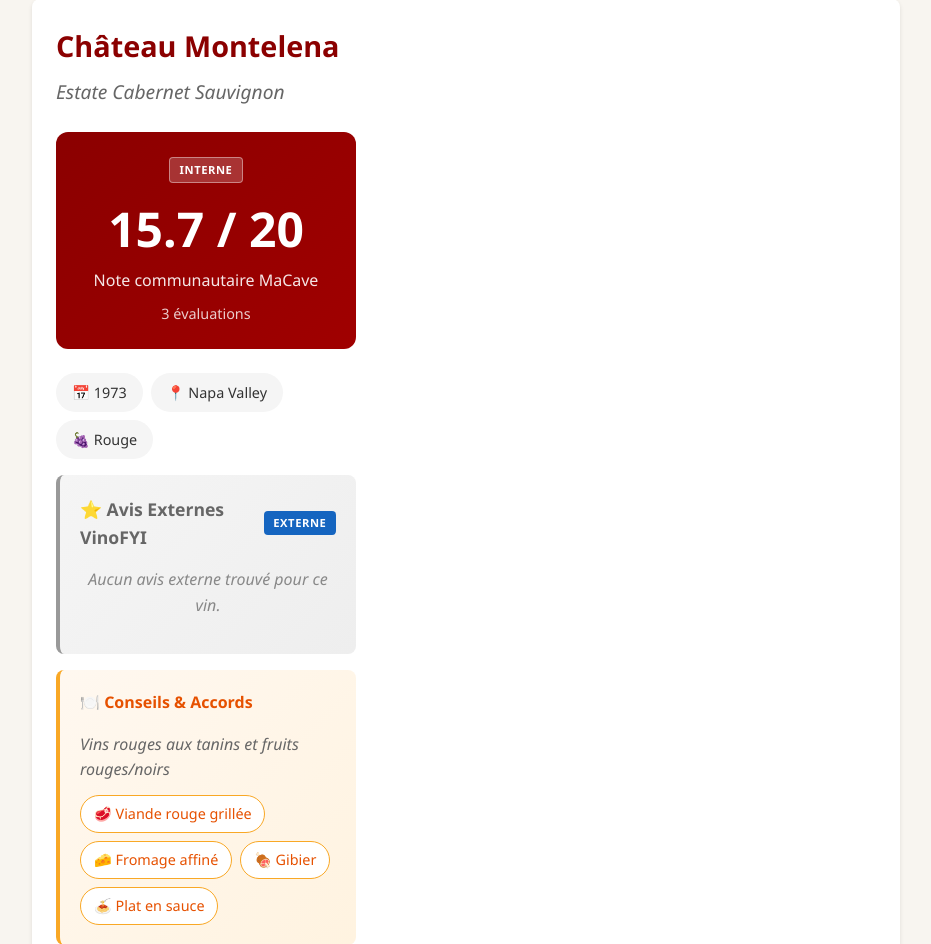
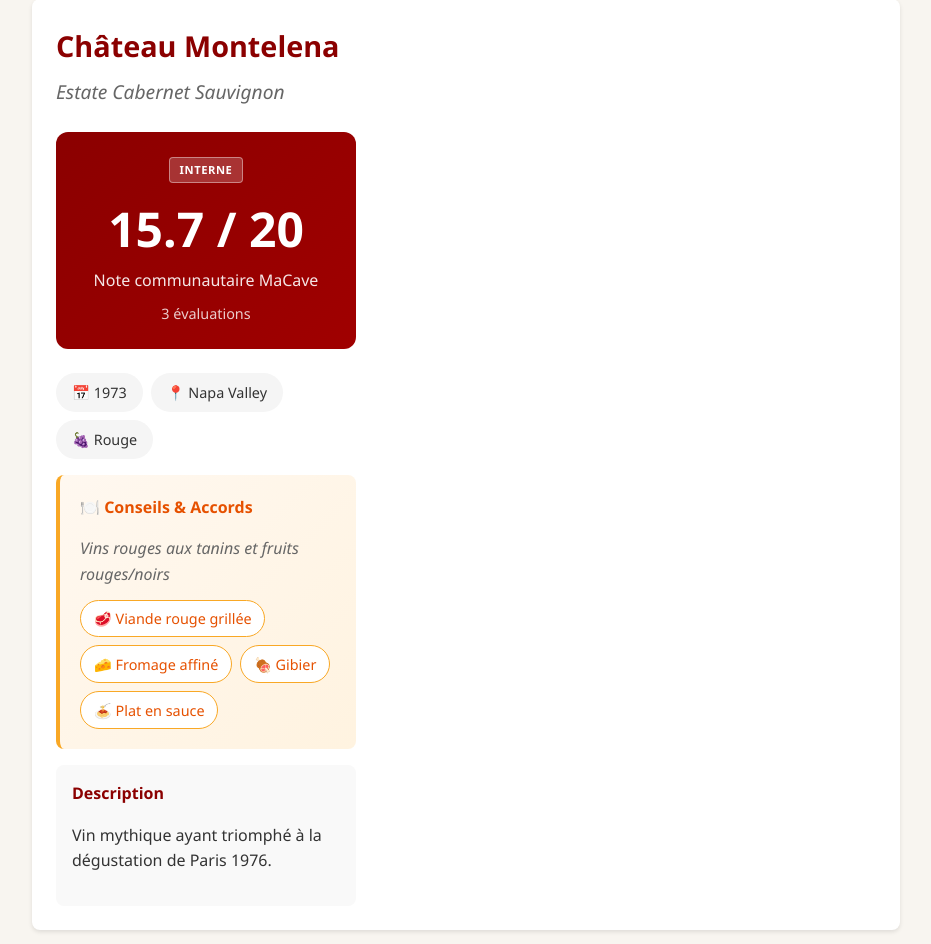
Before and after one commit to Quebotek/ETRS711_MaCave, a Flask app: page /inventaire/vin/1 in a window 1280 px wide. Shown: the part 151-1095 px from the top of the page, without its empty margins (174-1105 px from the left). Run offline with Flask 3, Linux system fonts and the light colour scheme; a user stored in the database is signed in; data comes from the database, SQL or seed files in the repository; data that the repository does not hold is empty.

Commit message:
refactor: suppression complete des avis externes VinoFYI
- Retrait de la section Avis Externes VinoFYI du template detail
- Retrait du code de recherche VinoFYI dans la route detail_vin
- Retrait des styles CSS vinofyi (detail-card, grid, header, empty)
- Conservation des Conseils & Accords selon le type de vin
- Conservation des badges INTERNE sur les commentaires MaCave

```diff
--- a/MaCave/src/macave/routes/inventaire_routes.py
+++ b/MaCave/src/macave/routes/inventaire_routes.py
@@ -197,30 +197,6 @@ def detail_vin(vin_id):
             "_occupation": r["occ"]
         })
 
-    # ─── Recherche VinoFYI pour enrichir la fiche ───
-    vinofyi_info = {"trouve": False}
-
-    try:
-        from macave.services import vinofyi_service
-        query = f"{vin['domaine']} {vin['cuvee']}"
-        results = vinofyi_service.search_wines(query)
-        if results:
-            wine_detail = vinofyi_service.get_wine_detail(results[0]['slug'])
-            if wine_detail:
-                note_vinofyi_20 = vinofyi_service.convertir_note_sur_20(
-                    wine_detail.get("avg_rating")
-                )
-                vinofyi_info = {
-                    "trouve": True,
-                    "query": query,
-                    "nom": results[0].get("name", ""),
-                    "note_vinofyi": note_vinofyi_20,
-                    "note_vinofyi_brute": wine_detail.get("avg_rating"),
-                    "nb_avis": wine_detail.get("rating_count"),
-                }
-    except Exception as e:
-        vinofyi_info["erreur"] = str(e)
-
     return render_template(
         "inventaire/detail_vin.html",
         vin=vin,
@@ -229,7 +205,6 @@ def detail_vin(vin_id):
         note_moyenne=note_affichage,
         ma_evaluation=my_eval,
         etageres=etageres,
-        vinofyi_info=vinofyi_info,
     )
 
 
--- a/MaCave/src/macave/templates/inventaire/detail_vin.html
+++ b/MaCave/src/macave/templates/inventaire/detail_vin.html
@@ -29,34 +29,6 @@
         <span class="tag">📍 {{ vin.region }}</span>
         <span class="tag">🍇 {{ vin.type_vin }}</span>
       </div>
-
-      {% if vinofyi_info and vinofyi_info.trouve %}
-      <div class="vinofyi-detail-card">
-        <div class="vinofyi-header">
-          <h4>⭐ Avis Externes VinoFYI</h4>
-          <span class="note-badge-externe">EXTERNE</span>
-        </div>
-        <div class="vinofyi-grid">
-          {% if vinofyi_info.note_vinofyi %}
-          <div class="vinofyi-item">
-            <span class="vinofyi-label">⭐ Note</span>
-            <span class="vinofyi-value">{{ vinofyi_info.note_vinofyi }}/20 <small>({{ vinofyi_info.note_vinofyi_brute }}/5 sur VinoFYI)</small> — {{ vinofyi_info.nb_avis or 0 }} avis</span>
-          </div>
-          {% endif %}
-        </div>
-      </div>
-      {% else %}
-      <div class="vinofyi-detail-card vinofyi-empty">
-        <div class="vinofyi-header">
-          <h4>⭐ Avis Externes VinoFYI</h4>
-          <span class="note-badge-externe">EXTERNE</span>
-        </div>
-        <p class="vinofyi-empty-text">Aucun avis externe trouvé pour ce vin.</p>
-        {% if vinofyi_info.erreur %}
-        <p class="vinofyi-error">Erreur: {{ vinofyi_info.erreur }}</p>
-        {% endif %}
-      </div>
-      {% endif %}
 
       <!-- ═══ Conseils & Accords selon le type ═══ -->
       <div class="conseils-card">
@@ -282,42 +254,6 @@
 .vin-description { background: #f9f9f9; padding: 1rem; border-radius: 8px; margin-top: 1rem; }
 .vin-description h4 { margin: 0 0 0.5rem 0; color: var(--primary); }
 
-/* ---------- VinoFYI Detail Card ---------- */
-.vinofyi-detail-card {
-  background: linear-gradient(135deg, #f0f7ff, #e3f2fd);
-  border-left: 4px solid #1565c0;
-  padding: 1.25rem;
-  border-radius: 8px;
-  margin-top: 1rem;
-}
-.vinofyi-detail-card h4 {
-  margin: 0 0 1rem 0;
-  color: #1565c0;
-  font-size: 1.1rem;
-}
-.vinofyi-grid {
-  display: grid;
-  grid-template-columns: repeat(auto-fit, minmax(150px, 1fr));
-  gap: 0.75rem;
-}
-.vinofyi-item {
-  background: white;
-  padding: 0.75rem;
-  border-radius: 6px;
-  display: flex;
-  flex-direction: column;
-}
-.vinofyi-label {
-  font-size: 0.8rem;
-  color: #666;
-  margin-bottom: 0.25rem;
-}
-.vinofyi-value {
-  font-weight: 600;
-  color: #333;
-  font-size: 0.95rem;
-}
-
 /* ---------- Conseils & Accords ---------- */
 .conseils-card {
   background: linear-gradient(135deg, #fff8f0, #fff3e0);
@@ -347,26 +283,6 @@
   border-radius: 20px;
   font-size: 0.9rem;
   color: #e65100;
-}
-
-/* ---------- VinoFYI état vide ---------- */
-.vinofyi-empty {
-  background: linear-gradient(135deg, #f5f5f5, #eeeeee);
-  border-left-color: #999;
-}
-.vinofyi-empty h4 {
-  color: #666;
-}
-.vinofyi-empty-text {
-  color: #888;
-  text-align: center;
-  margin: 1rem 0;
-  font-style: italic;
-}
-.vinofyi-error {
-  color: var(--danger);
-  font-size: 0.85rem;
-  margin-top: 0.5rem;
 }
 
 /* ---------- Table bouteilles ---------- */
@@ -429,15 +345,6 @@
   font-weight: bold;
   vertical-align: middle;
   margin-left: 0.5rem;
-}
-.vinofyi-header {
-  display: flex;
-  justify-content: space-between;
-  align-items: center;
-  margin-bottom: 1rem;
-}
-.vinofyi-header h4 {
-  margin: 0;
 }
 
 .ma-notation { margin-top: 2rem; padding-top: 1.5rem; border-top: 2px solid var(--border); }
```
